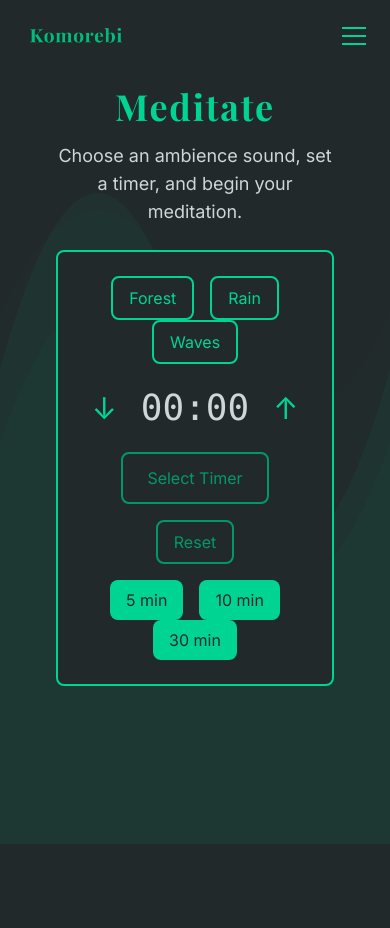
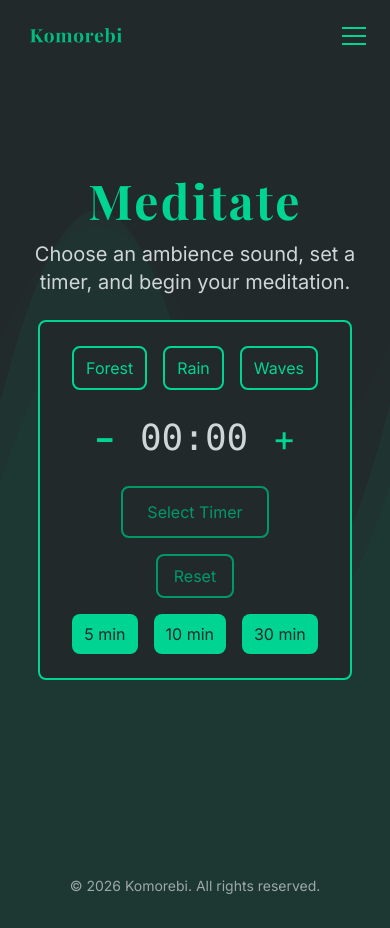
Before and after one commit to DM-Square/Komorebi, a React (Vite) app: page /meditate in a window 390 px wide. Before the commit the page ends 844 px from the top, so only its background shows below. Built offline with nearby package versions, Linux system fonts and the light colour scheme; a web font is replaced by a local one.

Commit message:
refactor: update Navbar and Timer components for improved styling and responsiveness; enhance BreathingCircle animations and button styles

```diff
--- a/src/components/Navbar.jsx
+++ b/src/components/Navbar.jsx
@@ -49,7 +49,7 @@ const Navbar = () => {
         animate={{ opacity: 1 }}
         exit={{ opacity: 0 }}
         transition={{ duration: 3.5 }}
-        className="flex px-3 object-contain w-30 h-10"
+        className="flex px-3 object-contain w-30 h-10 md:w-40"
       />
 
       {/* Nav desktop */}
@@ -61,7 +61,7 @@ const Navbar = () => {
         ))}
       </nav>
 
-      {/* Hamburger — solo mobile */}
+      {/* Nav mobile */}
       <div className="md:hidden ">
         <button
           onClick={() => setIsOpen(!isOpen)}
--- a/src/components/Timer/Timer.jsx
+++ b/src/components/Timer/Timer.jsx
@@ -91,12 +91,12 @@ const Timer = () => {
   }, [cleanupTimer, cleanupAudio]);
 
   return (
-    <div className="flex select-none mt-3 h-screen flex-col items-center justify-center text-center bg-transparent px-7">
+    <div className="flex select-none h-screen flex-col items-center justify-center text-center bg-transparent">
       <motion.h1
         initial={{ opacity: 0, y: 20 }}
         animate={{ opacity: 1, y: 0 }}
         transition={{ duration: 1, ease: "linear" }}
-        className={`text-4xl text-emerald-400 font-bold mb-4 ${isActive ? "text-transparent" : ""}`}
+        className={`text-5xl mt-3 text-emerald-400 font-bold mb-4 ${isActive ? "text-transparent" : ""}`}
       >
         Meditate
       </motion.h1>
@@ -104,7 +104,7 @@ const Timer = () => {
         initial={{ opacity: 0, y: 20 }}
         animate={{ opacity: 1, y: 0 }}
         transition={{ duration: 1, ease: "linear" }}
-        className={`text-lg text-mist-300 mb-6 ${isActive ? "text-transparent" : ""}`}
+        className={`text-xl text-mist-300 mb-6 ${isActive ? "text-transparent" : ""}`}
       >
         Choose an ambience sound, set a timer, and begin your meditation.
       </motion.p>
--- a/src/components/Timer/components/BreathingCircle.jsx
+++ b/src/components/Timer/components/BreathingCircle.jsx
@@ -28,12 +28,13 @@ const BreathingCircle = ({ isActive }) => {
 
   // Animazione 4-7-8: inhale 4s, hold 7s, exhale 8s
   const breathingAnimation = {
-    scale: [1, 1.3, 1.3, 1],
+    scale: [1, 1.5, 1.5, 1],
     opacity: [0.3, 0.8, 0.6, 0.3],
     transition: {
       duration: 19,
       repeat: Infinity,
       ease: "easeInOut",
+      times: [0, 4 / 19, 11 / 19, 1],
     },
   };
 
@@ -45,21 +46,21 @@ const BreathingCircle = ({ isActive }) => {
       />
       <div className="relative h-8">
         <motion.p
-          className="text-emerald-400 font-semibold text-lg absolute left-1/2 -translate-x-1/2 top-0"
+          className="text-emerald-400 font-semibold text-lg absolute left-1/2 -translate-x-1/2 top-2"
           animate={{ opacity: phase === "inhale" ? 1 : 0 }}
           transition={{ duration: 0.3 }}
         >
           Inhale
         </motion.p>
         <motion.p
-          className="text-emerald-400 font-semibold text-lg absolute left-1/2 -translate-x-1/2 top-0"
+          className="text-emerald-400 font-semibold text-lg absolute left-1/2 -translate-x-1/2 top-2"
           animate={{ opacity: phase === "hold" ? 1 : 0 }}
           transition={{ duration: 0.3 }}
         >
           Hold
         </motion.p>
         <motion.p
-          className="text-emerald-400 font-semibold text-lg absolute left-1/2 -translate-x-1/2 top-0"
+          className="text-emerald-400 font-semibold text-lg absolute left-1/2 -translate-x-1/2 top-2"
           animate={{ opacity: phase === "exhale" ? 1 : 0 }}
           transition={{ duration: 0.3 }}
         >
--- a/src/components/Timer/components/PresetButtons.jsx
+++ b/src/components/Timer/components/PresetButtons.jsx
@@ -12,7 +12,7 @@ const PresetButtons = ({ presetTimers, isActive, onPresetSelect }) => {
           animate={{ opacity: 1 }}
           transition={{ duration: 1, ease: "easeIn" }}
           onClick={() => onPresetSelect(dSeconds)}
-          className={`${isActive ? "bg-transparent disabled:cursor-default text-transparent hover:bg-transparent active:bg-transparent" : ""} px-4 py-2 bg-emerald-400 text-mist-800 rounded-lg hover:bg-emerald-600 transition-all duration-400 cursor-pointer active:bg-emerald-700 active:scale-95 active:outline-none focus:outline-none focus:ring-3 focus:ring-emerald-600 mx-2`}
+          className={`${isActive ? "bg-transparent disabled:cursor-default text-transparent hover:bg-transparent active:bg-transparent" : ""} px-3 py-2 bg-emerald-400 text-mist-800 rounded-lg hover:bg-emerald-600 transition-all duration-400 cursor-pointer active:bg-emerald-700 active:scale-95 active:outline-none focus:outline-none focus:ring-3 focus:ring-emerald-600 mx-2`}
           disabled={isActive}
         >
           {dSeconds / (60 * 10)} min
--- a/src/components/Timer/components/SoundButtons.jsx
+++ b/src/components/Timer/components/SoundButtons.jsx
@@ -12,7 +12,7 @@ const SoundButtons = ({ ambienceSounds, isActive, onSoundToggle }) => {
           initial={{ opacity: 0 }}
           animate={{ opacity: 1 }}
           transition={{ duration: 1, ease: "easeIn" }}
-          className={`${isActive ? "bg-transparent disabled:cursor-default border-none text-transparent hover:bg-transparent active:bg-transparent" : ""} px-4 py-2 bg-transparent border-2 border-emerald-400 text-emerald-400 rounded-lg hover:bg-emerald-600 transition-all duration-400 cursor-pointer active:bg-emerald-700 active:scale-95 active:outline-none focus:outline-none focus:ring-5 focus:ring-emerald-800 mx-2 hover:text-mist-800`}
+          className={`${isActive ? "bg-transparent disabled:cursor-default border-none text-transparent hover:bg-transparent active:bg-transparent" : ""} px-3 py-2 bg-transparent border-2 border-emerald-400 text-emerald-400 rounded-lg hover:bg-emerald-600 transition-all duration-400 cursor-pointer active:bg-emerald-700 active:scale-95 active:outline-none focus:outline-none focus:ring-5 focus:ring-emerald-800 mx-2 hover:text-mist-800`}
           disabled={isActive}
           onClick={() => onSoundToggle(sound.src)}
         >
--- a/src/components/Timer/components/TimerDisplay.jsx
+++ b/src/components/Timer/components/TimerDisplay.jsx
@@ -13,9 +13,9 @@ const TimerDisplay = ({ timerDisplay, isActive, onIncrement, onDecrement }) => {
           transition={{ duration: 1, ease: "easeIn" }}
           onClick={onDecrement}
           disabled={isActive}
-          className={`${isActive ? "text-transparent cursor-default" : "text-emerald-400 hover:text-emerald-300 cursor-pointer"} text-3xl transition-colors duration-200`}
+          className={`${isActive ? "text-transparent cursor-default" : "text-emerald-400 hover:text-emerald-300 cursor-pointer"} text-5xl transition-colors duration-200`}
         >
-          ↓
+          -
         </motion.button>
         <motion.p
           initial={{ opacity: 0 }}
@@ -31,9 +31,9 @@ const TimerDisplay = ({ timerDisplay, isActive, onIncrement, onDecrement }) => {
           transition={{ duration: 1, ease: "easeIn" }}
           onClick={onIncrement}
           disabled={isActive}
-          className={`${isActive ? "text-transparent cursor-default" : "text-emerald-400 hover:text-emerald-300 cursor-pointer"} text-3xl transition-colors duration-200`}
+          className={`${isActive ? "text-transparent cursor-default" : "text-emerald-400 hover:text-emerald-300 cursor-pointer"} text-4xl transition-colors duration-200`}
         >
-          ↑
+          +
         </motion.button>
       </div>
       <BreathingCircle isActive={isActive} />
--- a/src/pages/Meditate.jsx
+++ b/src/pages/Meditate.jsx
@@ -6,7 +6,7 @@ import WaveBackground from "../components/WaveBackground";
 const Meditate = () => {
   return (
     <>
-      <div className="flex h-screen flex-col items-center justify-center text-center bg-mist-800 px-7 relative overflow-hidden">
+      <div className="flex h-fit flex-col items-center justify-center text-center bg-mist-800 px-7 relative overflow-hidden">
         <WaveBackground />
 
         {/* Content */}
```
